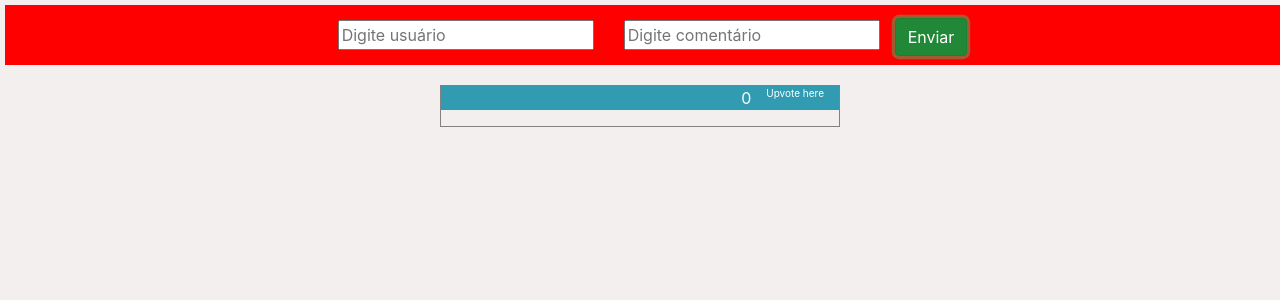
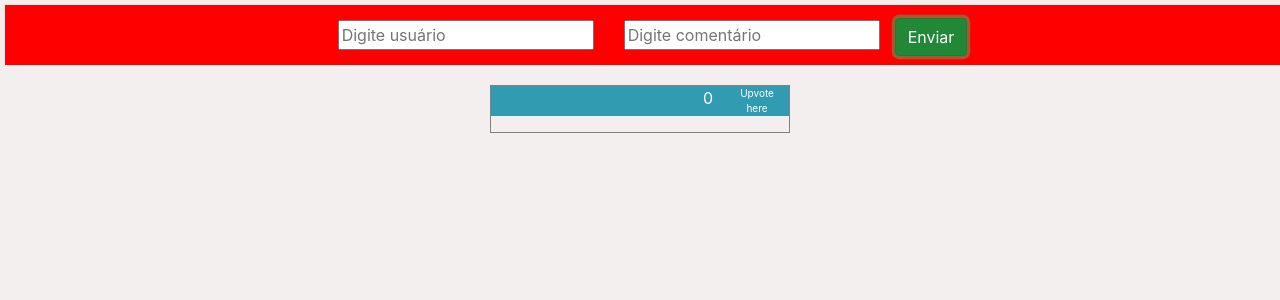
Before and after one commit to ter-9001/Upvotes_React, a React (Create React App) app: page / in a window 1280 px wide. Both pictures are taken after a click on the button "Enviar". Shown: the top 300 px of the page. Built offline with nearby package versions, Linux system fonts and the light colour scheme.

Commit message:
Ajustando Layout

```diff
--- a/public/index.html
+++ b/public/index.html
@@ -32,11 +32,10 @@
         margin: 15px
       }
 
-      .espaco_1linha{
-        margin-left: 15px;
+      p{
+        word-wrap: break-word;
+        width: 100%;
       }
-
-
 
       .darLike:hover{
         color:rgb(76, 230, 29);
--- a/src/App.js
+++ b/src/App.js
@@ -75,7 +75,7 @@ class App extends Component {
   render()
   {
 
-    let comentario = this.ordenar();
+    let comentarios = this.ordenar();
 
     return(
                <div style={{backgroundColor:''}}>
@@ -95,24 +95,25 @@ class App extends Component {
 
 
                     <div className={"container-fluid"} style={{display:'flex',justifyContent:'center'}}>
+
                               <div style={{display:'flex', flexDirection: 'column'}}>
 
-                                      {comentario.map(
+                                            {comentarios.map(
                                               (obj, index) => {
 
                                                 return(
                                                 <div className={'text-center'}
-                                          style={{width: '400px', border:'0.4px solid #828080', marginTop:'15px'}}>
+                                                style={{width:"300px",border:'0.4px solid #828080', marginTop:'15px'}}>
 
                                                       <div style={{display:'flex', flexWrap:'row',
                                                     backgroundColor:'#309bb1', color:'white', justifyContent:'space-between'}}>
 
-                                                    <p style={{marginBottom: '0', marginLeft: '15px'}}
+                                                          <p style={{maxWidth: '50%', marginBottom: '0', marginLeft: '15px'}}
                                                           className={'espaco_1linha'}> {obj.usuario} </p>
 
                                                               <div style={{display:'flex', flexWrap:'row'}}>
 
-                                                    <p style={{marginBottom: '0', marginRight: '15px'}}
+                                                                  <p style={{maxWidth: '90%',marginBottom: '0', marginRight: '15px'}}
                                                                   > {obj.score} </p>
 
                                                                   <p className={'darLike'} style={{marginBottom: '0', marginRight: '15px', fontSize: '10px'}}
@@ -123,10 +124,9 @@ class App extends Component {
 
                                                       </div>
 
-                                                <div >
+                                                      <div>
 
-                                                    <p style={{fontSize: '30px', color: '#828080'}}
-                                                    > {obj.comentario} </p>
+                                                          <p style={{fontSize: '30px', color: '#828080'}} > {obj.comentario} </p>
 
                                                       </div>
 
@@ -135,6 +135,8 @@ class App extends Component {
                                               }
                                             )}
                                 </div>
+
+
                      </div>
 
 
```
Lines whose indentation alone changed are shown as unchanged.
